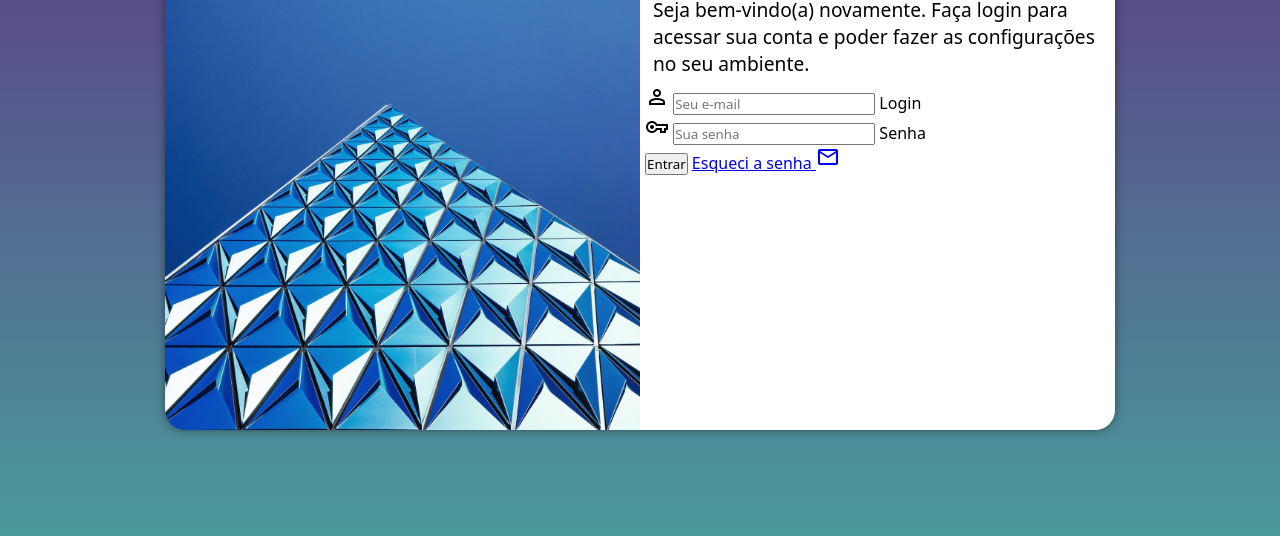
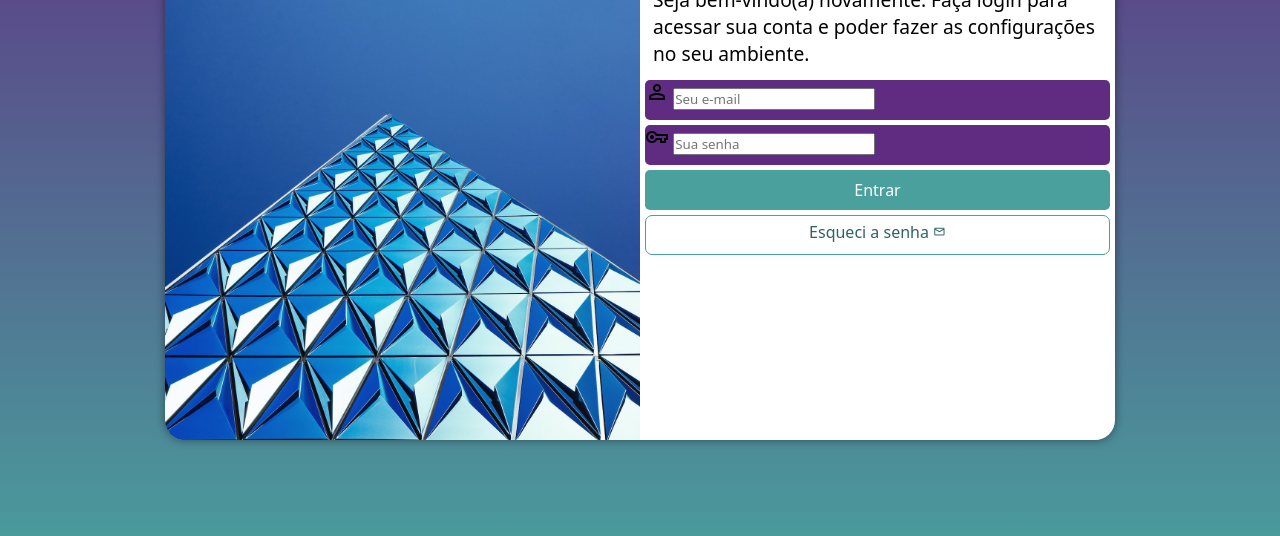
Before and after one commit to LuizCGomez/projeto-login, a plain HTML site: page index.html in a window 1280 px wide. Shown: the part 220-756 px from the top of the page. Drawn offline with nearby package versions, Linux system fonts and the light colour scheme.

Commit message:
atualização form

```diff
--- a/estilos/style.css
+++ b/estilos/style.css
@@ -14,7 +14,7 @@
 }
 
 body, html {
-    background-image: linear-gradient(to top, #49a09d, #5f2c82);
+
     background-color: #5f2c82;
     height: 100vh;
     width:  100vw;
@@ -35,7 +35,7 @@ section#login {
 
     background-color: white;
     width: 250px;
-    height: 500px;
+    height: 520px;
     border-radius: 20px;
     box-shadow: 0px 0px 10px rgba(0, 0, 0, 0.450);
 
@@ -65,3 +65,55 @@ div#formulario > p {
     font-size: 0.8em;
     padding: 8px;
 }
+
+form > div.campo{
+    background-color: #5f2c82;
+    display: block;
+    width: 100%;
+    height: 40px;
+    border-radius: 5px;
+    margin: 5px 0px;
+}
+
+div.campo > label {
+    display: none;
+}
+
+form > input[type=submit] {
+    margin-top: 5px;
+    display: block;
+    font-size: 1em;
+    width: 100%;
+    height: 40px;
+    background-color: #49a09d;
+    color: white;
+    border: none;
+    border-radius: 5px;
+}
+
+form > input[type=submit]:hover {
+    background-color: #2d6462;
+}
+
+form > a.botao {
+    display: block;
+    text-align: center;
+    font-size: 1em;
+    width: 100%;
+    height: 40px;
+    padding-top: 5px;
+    margin-top: 5px;
+    background-color: white;
+    color: #2d6462;
+    border: 1px solid #49a09d;
+    border-radius: 7px;
+    text-decoration: none;
+}
+
+form > a.botao:hover {
+    background-color: #6cd3cf;
+}
+
+form > a.botao > span {
+    font-size: 0.8em;
+}
--- a/index.html
+++ b/index.html
@@ -29,7 +29,7 @@
                         <label for="isenha">Senha</label>
                     </div>
                     <input type="submit" value="Entrar">
-                    <a href="esqueci.html">
+                    <a href="esqueci.html" class="botao">
                         Esqueci a senha <span class="material-symbols-outlined">mail</span>
                     </a>
                 </form>
```
